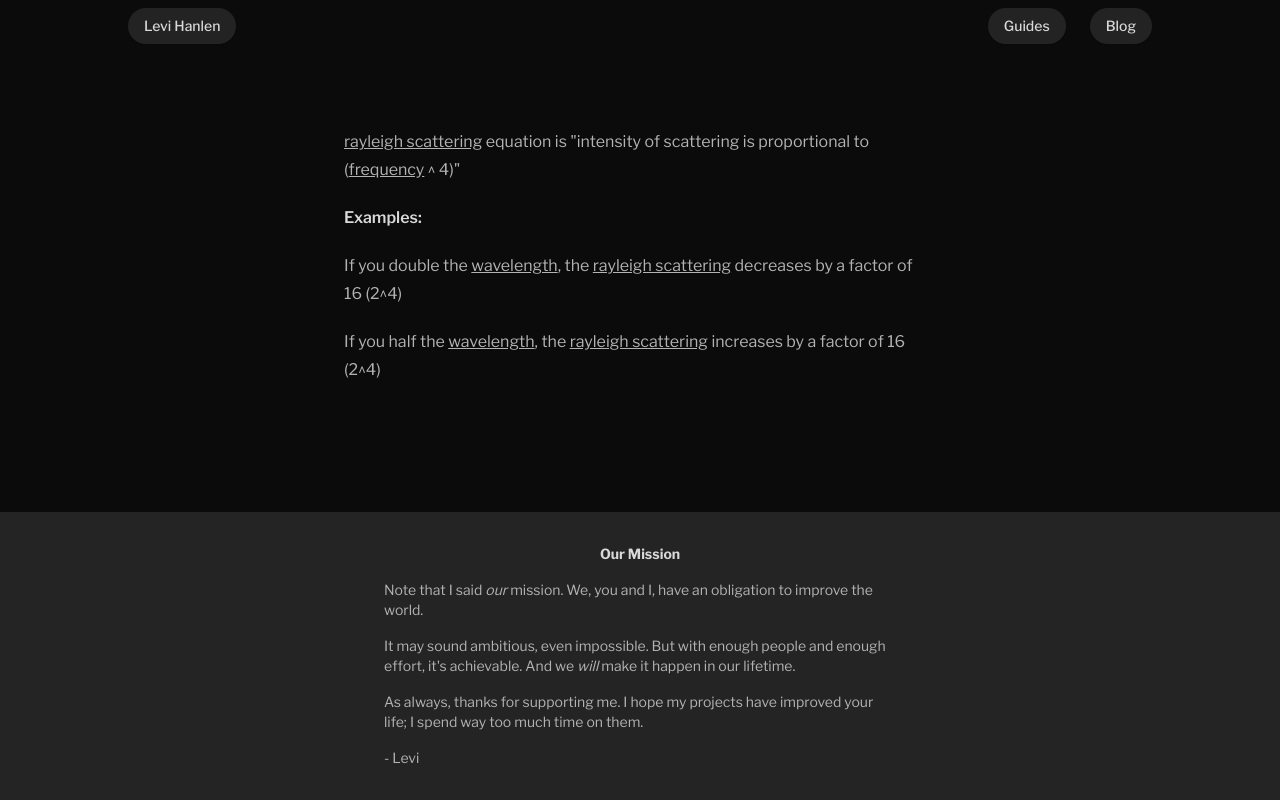
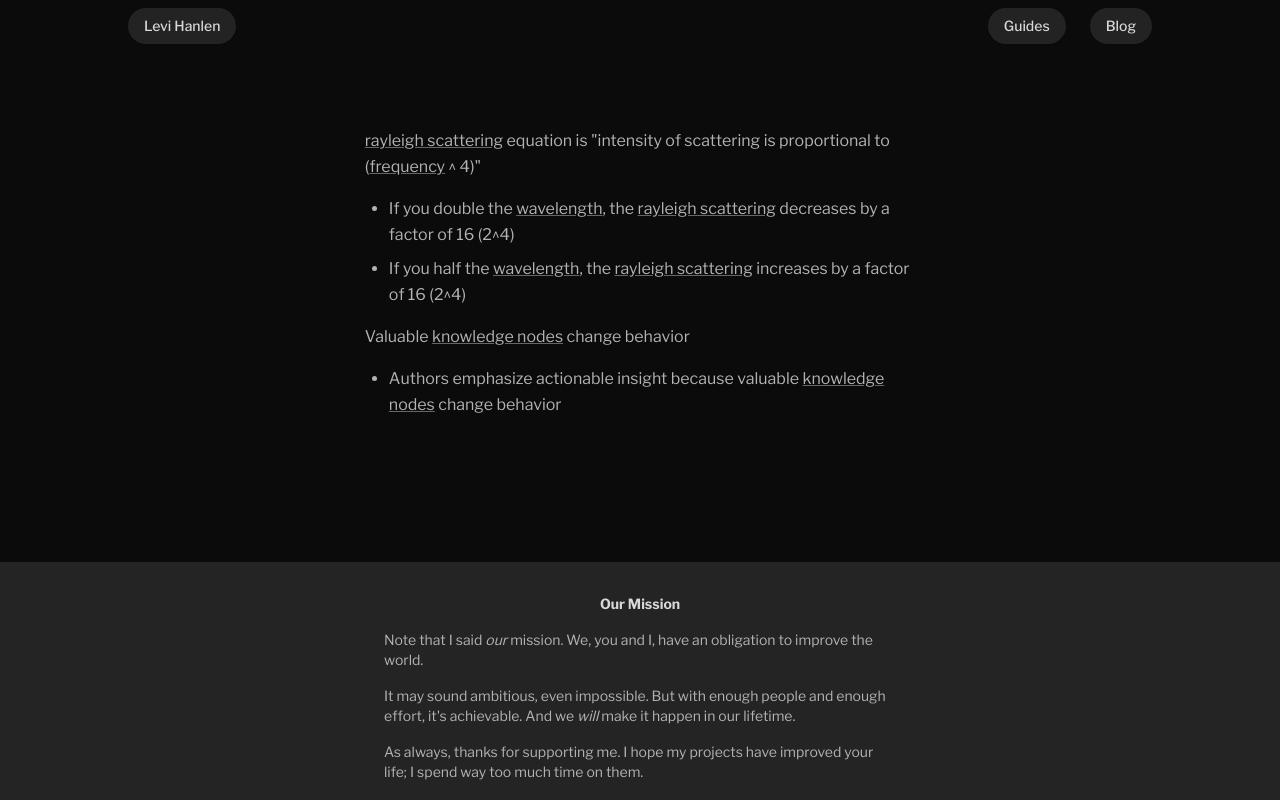
Before and after one commit to levihanlen/personal-website-nextjs, a Next.js app: page /secret in a window 1280 px wide. Shown: the top 800 px of the page. Built offline with nearby package versions, Linux system fonts and the light colour scheme.

Commit message:
feat: enhance styling and structure of knowledge nodes in the editor

```diff
--- a/app/globals.css
+++ b/app/globals.css
@@ -143,3 +143,113 @@ h6 {
   transition-timing-function: cubic-bezier(0.4, 0, 0.2, 1);
   transition-duration: 150ms;
 }
+
+.lh-prose-editor {
+  * {
+    @apply mb-[1em];
+  }
+
+  h1,
+  h2,
+  h3,
+  h4,
+  h5,
+  h6 {
+    @apply text-darkest lh-bold tracking-tight mt-[1em] leading-tight;
+  }
+
+  h1:first-child,
+  h2:first-child,
+  h3:first-child,
+  h4:first-child,
+  h5:first-child,
+  h6:first-child {
+    @apply mt-0;
+  }
+
+  /* b,
+  strong {
+    @apply text-darkest lh-bold;
+  } */
+
+  b,
+  strong {
+    @apply text-darkest font-bold;
+  }
+
+  h1 {
+    @apply text-[2em];
+  }
+
+  h2 {
+    @apply text-[1.67em];
+  }
+
+  h3 {
+    @apply text-[1.33em];
+  }
+
+  p,
+  li {
+    @apply leading-relaxed;
+  }
+
+  /* p,
+  ol,
+  img,
+  h1,
+  h2,
+  h3,
+  h4,
+  h5,
+  h6,
+  ul {
+    @apply mb-6;
+  } */
+
+  img {
+    @apply lh-round;
+  }
+
+  em {
+    @apply italic;
+  }
+
+  ul {
+    @apply list-disc;
+  }
+
+  li,
+  ul ul,
+  ul ol,
+  ol ul,
+  ol ol,
+  li p {
+    @apply my-[0.5em];
+  }
+
+  ul,
+  ol {
+    /* ps is padding start. means it works with rtl */
+    @apply ps-[1.5em] list-outside;
+  }
+
+  ol {
+    @apply list-decimal;
+  }
+  pre {
+    @apply lh-card max-w-full overflow-x-auto p-4 break-words whitespace-pre-wrap;
+  }
+
+  code {
+    @apply font-mono;
+  }
+
+  a {
+    @apply text-darkest underline;
+  }
+
+  blockquote {
+    @apply border-dark border-l-[0.125em] pl-[1em];
+  }
+}
--- a/app/secret/page.tsx
+++ b/app/secret/page.tsx
@@ -1,10 +1,14 @@
-import { KnowledgeNodeUi } from "../utils/knowledge/KnowledgeNodeUi";
+import { KnowledgeNodeItem } from "../utils/knowledge/KnowledgeNodeUi";
 import { testNodes } from "../utils/knowledge/nodes";
 
 export default function Secret() {
   return (
     <div className="lh-pl lh-pr mt-32">
-      <KnowledgeNodeUi node={testNodes[0]} />
+      <div className="lh-prose-editor text-dark max-w-[50ch]">
+        {testNodes.map((node) => (
+          <KnowledgeNodeItem node={node} key={node.text} />
+        ))}
+      </div>
     </div>
   );
 }
--- a/app/utils/knowledge/KnowledgeNodeUi.tsx
+++ b/app/utils/knowledge/KnowledgeNodeUi.tsx
@@ -1,44 +1,41 @@
 import { KnowledgeNode } from "./types";
 import { formatKnowledgeText } from "./get";
-import { Article } from "@/app/comp/PageLayout";
 
-function KnowledgeNodeUi({ node }: { node: KnowledgeNode }) {
+function KnowledgeNodeItem({ node }: { node: KnowledgeNode }) {
   return (
-    <Article>
+    <>
       <p
         className="text"
         dangerouslySetInnerHTML={{ __html: formatKnowledgeText(node.text) }}
       />
 
       {node.whyNodes && node.whyNodes.length > 0 && (
-        <>
-          <strong>Why:</strong>
+        <ul>
           {node.whyNodes.map((whyNode, index) => (
-            <p
+            <li
               key={index}
               dangerouslySetInnerHTML={{
                 __html: formatKnowledgeText(whyNode.text),
               }}
             />
           ))}
-        </>
+        </ul>
       )}
 
       {node.exampleNodes && node.exampleNodes.length > 0 && (
-        <>
-          <strong>Examples:</strong>
+        <ul>
           {node.exampleNodes.map((exampleNode, index) => (
-            <p
+            <li
               key={index}
               dangerouslySetInnerHTML={{
                 __html: formatKnowledgeText(exampleNode.text),
               }}
             />
           ))}
-        </>
+        </ul>
       )}
-    </Article>
+    </>
   );
 }
 
-export { KnowledgeNodeUi };
+export { KnowledgeNodeItem };
--- a/app/utils/knowledge/get.ts
+++ b/app/utils/knowledge/get.ts
@@ -5,7 +5,11 @@ function formatKnowledgeText(text: string): string {
   let formatted = text.replace(/\{\{(.*?)\}\}/g, "$1");
 
   // Replace [[]] with underlined content (remove brackets, add underline)
-  formatted = formatted.replace(/\[\[(.*?)\]\]/g, "<u>$1</u>");
+  formatted = formatted.replace(
+    /\[\[(.*?)\]\]/g,
+    "<span class=' underline decoration-medium'>$1</span>"
+  );
+  // formatted = formatted.replace(/\[\[(.*?)\]\]/g, "$1");
 
   // Remove cloze hints like c1::, c2::, etc.
   formatted = formatted.replace(/c\d+::/g, "");
--- a/tailwind.config.ts
+++ b/tailwind.config.ts
@@ -20,6 +20,7 @@ module.exports = {
         primary: "hsl(120, 0%, 100%)",
         darkest: "hsl(120, 0%, 85%)",
         dark: "hsl(120, 0%, 70%)",
+        medium: "hsl(120, 0%, 40%)",
         light: "hsl(120, 0%, 100%, 10%)",
         lightest: "hsl(120, 0%, 4.5%)",
         white: "hsl(120, 0%, 3%)",
```
